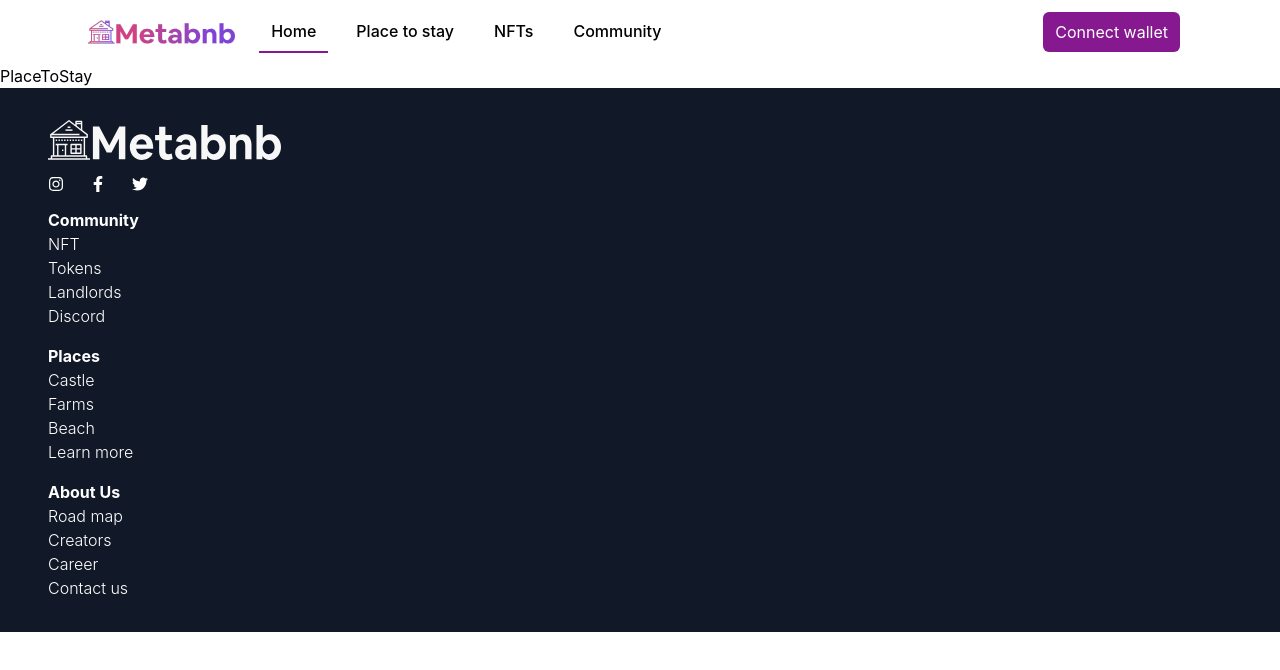
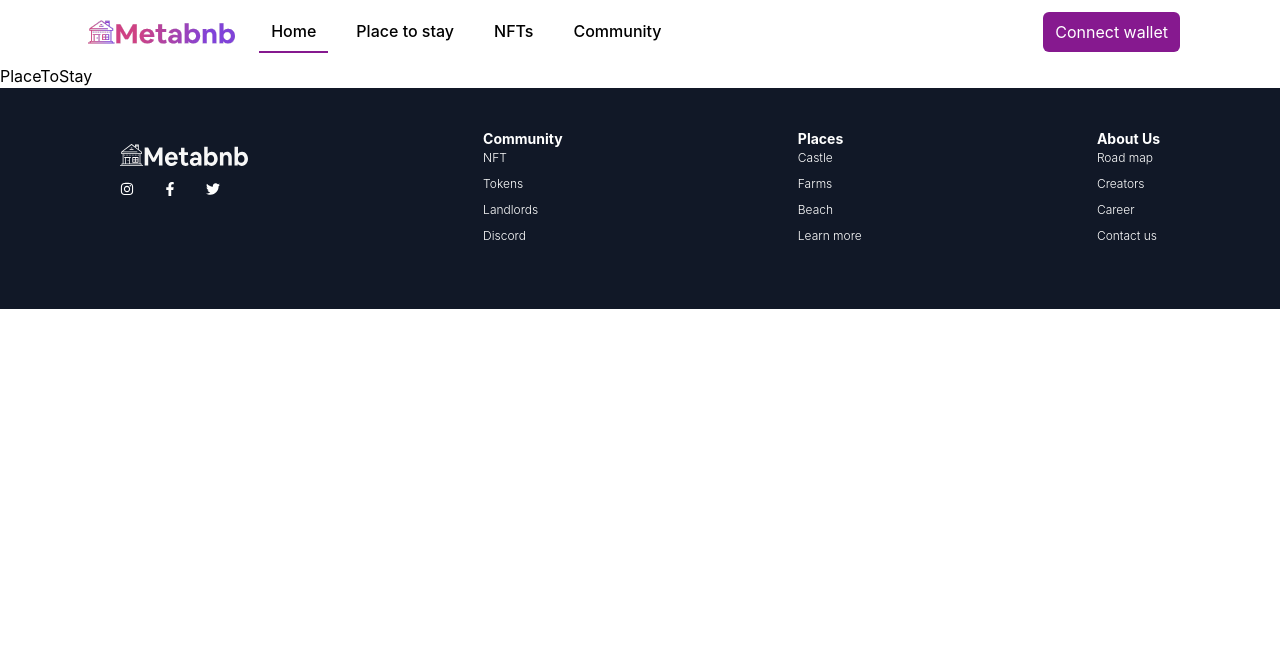
Before and after one commit to Donice/metabnb, a React (Create React App) app: page /place-to-stay in a window 1280 px wide. Shown: the top 670 px of the page. Built offline with nearby package versions, Linux system fonts and the light colour scheme; the HTML template or start-up script is replaced by a standard one.

Commit message:
finished home page

```diff
--- a/src/components/Footer.jsx
+++ b/src/components/Footer.jsx
@@ -8,10 +8,10 @@ export default function Footer() {
   const about_us = ["Road map", "Creators", "Career", "Contact us"];
 
   return (
-    <div className="bg-gray-900 text-white p-4 md:flex md:justify-between">
-      <div className="mx-8">
+    <div className="bg-gray-900 text-white p-2 py-10">
+      <div className="mx-6 align-center text-[14px] flex justify-between md:mx-28">
         <div className="mb-4">
-          <img src={LogoWHite} alt="logo" className="my-4" />
+          <img src={LogoWHite} alt="logo" className="my-4 w-32" />
           <div className="flex justify-between w-[100px]">
             <span>
               <FaInstagram />
@@ -23,13 +23,11 @@ export default function Footer() {
               <FaTwitter />
             </span>
           </div>
-
         </div>
-
           <div className="mb-4">
             <b>Community</b>
             {community.map((e) => (
-            <div className="font-light">
+              <div className="font-light text-[12px] mb-2">
                 <span>{e}</span>
               </div>
             ))}
@@ -38,7 +36,7 @@ export default function Footer() {
           <div className="mb-4">
             <b>Places</b>
             {places.map((e) => (
-            <div className="font-light">
+              <div className="font-light text-[12px] mb-2">
                 <span>{e}</span>
               </div>
             ))}
@@ -47,12 +45,13 @@ export default function Footer() {
           <div className="mb-4">
             <b>About Us</b>
             {about_us.map((e) => (
-            <div className="font-light">
+              <div className="font-light text-[12px] mb-2">
                 <span>{e}</span>
               </div>
             ))}
           </div>
         </div>
+
       </div>
   );
 }
--- a/src/components/Navbar.jsx
+++ b/src/components/Navbar.jsx
@@ -2,12 +2,13 @@ import { Fragment } from "react";
 import { Disclosure, Menu, Transition } from "@headlessui/react";
 import { Bars3Icon, XMarkIcon } from "@heroicons/react/24/outline";
 import Logo from "./../img/logo.svg";
+import { Link } from "react-router-dom";
 
 const navigation = [
-  { name: "Home", href: "#", current: true },
-  { name: "Place to stay", href: "#", current: false },
-  { name: "NFTs", href: "#", current: false },
-  { name: "Community", href: "#", current: false }
+  { name: "Home", href: "place-to-stay", current: true },
+  { name: "Place to stay", href: "place-to-stay", current: false },
+  { name: "NFTs", href: "place-to-stay", current: false },
+  { name: "Community", href: "place-to-stay", current: false }
 ];
 
 function classNames(...classes) {
@@ -48,7 +49,7 @@ export default function Navbar() {
                 <div className="hidden sm:ml-6 sm:block">
                   <div className="flex space-x-4">
                     {navigation.map((item) => (
-                      <a
+                      <Link
                         key={item.name}
                         href={item.href}
                         className={classNames(
@@ -60,7 +61,7 @@ export default function Navbar() {
                         aria-current={item.current ? "page" : undefined}
                       >
                         {item.name}
-                      </a>
+                      </Link>
                     ))}
                   </div>
                 </div>
--- a/src/pages/Home.jsx
+++ b/src/pages/Home.jsx
@@ -75,12 +75,12 @@ const Home = () => {
       </div>
 
       <div>
-        <div className="m-4">
+        <div className="m-4 md:mx-20 md:my-24">
           <h1 className="text-2xl text-center md:mb-10 md:text-4xl md:text-center">
             Inspiration for your next adventure
           </h1>
           <div>
-            <div className="my-4 grid gap-x-1 gap-y-2 grid-cols-2 md:grid-cols-4">
+            <div className="my-4 grid gap-x-1 gap-y-1 grid-cols-2 md:grid-cols-4">
               {places.map((place) => (
                 <div className="border rounded-xl p-3 m-2 text-[10px] md:m-4 md:text-[12px]">
                   <img src={place} alt="place" />
@@ -115,7 +115,7 @@ const Home = () => {
 
         </div>
 
-        <div className="w-full md:w-1/2 p-4">
+        <div className="w-full md:w-1/2 p-4 md:mr-12">
           <img src={heroImage2} alt="home" />
         </div>
       </div>
```
Lines whose indentation alone changed are shown as unchanged.
